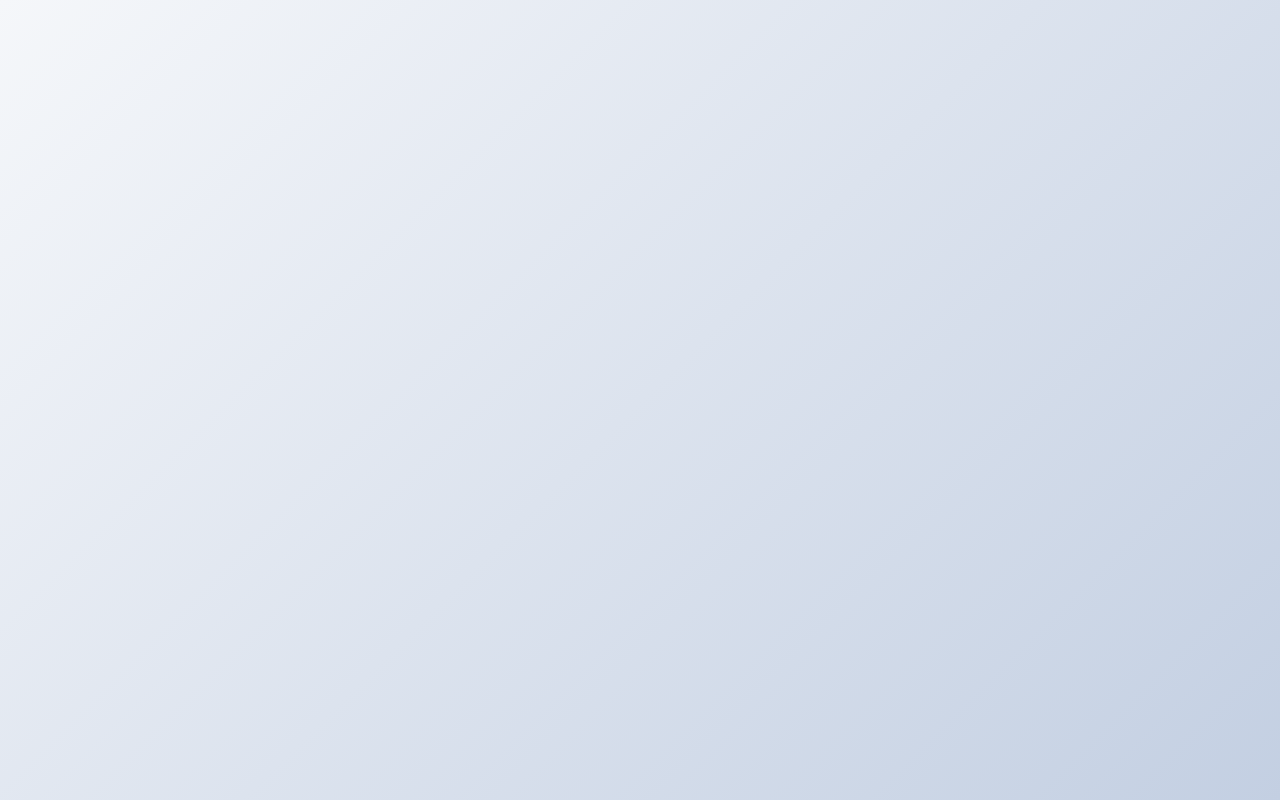
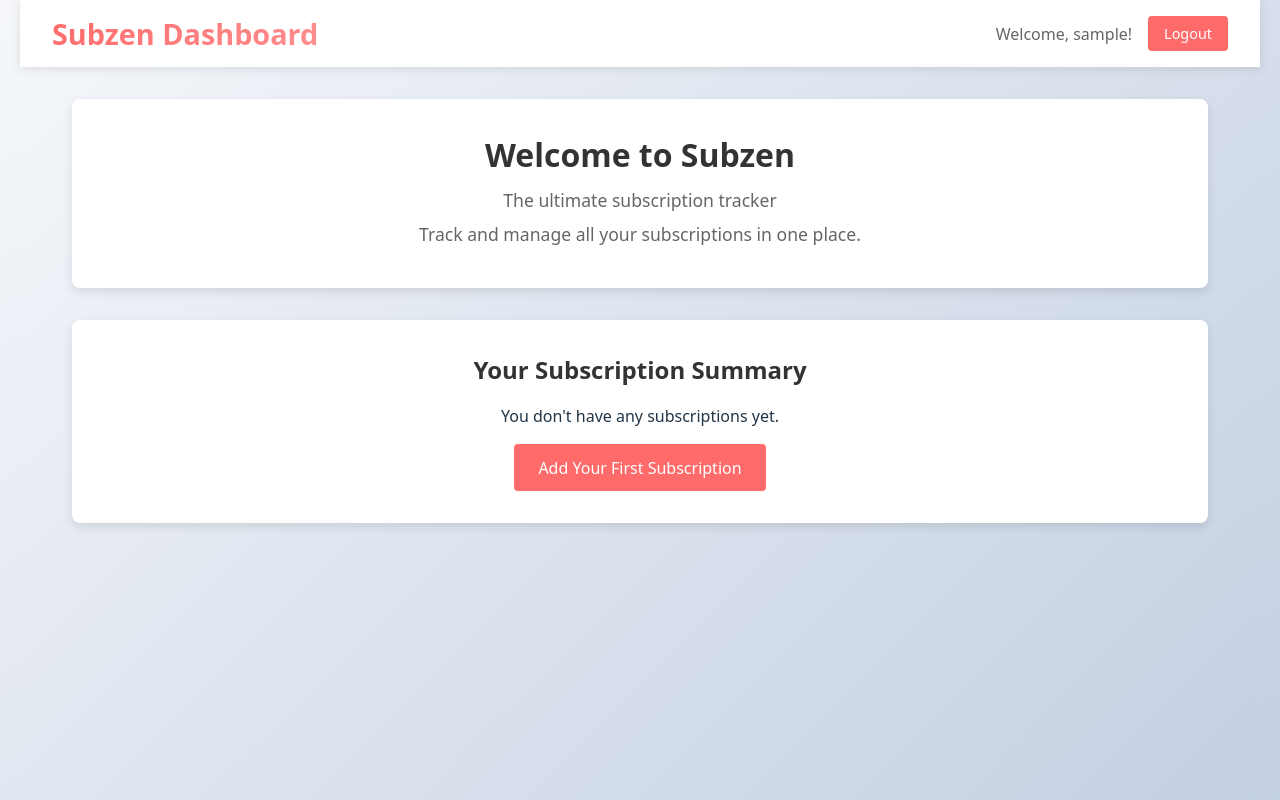
Before and after one commit to Megh-a-na/Subzen, a React (Vite) app: page /dashboard in a window 1280 px wide. Before the commit this address had no page. Built offline with nearby package versions, Linux system fonts and the light colour scheme; sample sign-in values are in the browser's storage.

Commit message:
login database and routing to main page

```diff
--- a/src/App.jsx
+++ b/src/App.jsx
@@ -2,6 +2,7 @@ import { BrowserRouter as Router, Routes, Route } from 'react-router-dom';
 import Home from './components/Home';
 import Login from './components/Login';
 import Signup from './components/Signup';
+import Dashboard from './components/Dashboard';
 import './App.css';
 
 function App() {
@@ -12,6 +13,7 @@ function App() {
           <Route path="/" element={<Home />} />
           <Route path="/login" element={<Login />} />
           <Route path="/signup" element={<Signup />} />
+          <Route path="/dashboard" element={<Dashboard />} />
         </Routes>
       </div>
     </Router>
--- /dev/null
+++ b/src/components/Dashboard.jsx
@@ -0,0 +1,67 @@
+import { useEffect, useState } from 'react';
+import { Link, useNavigate } from 'react-router-dom';
+import '../styles/Dashboard.css';
+
+function Dashboard() {
+  const navigate = useNavigate();
+  const [user, setUser] = useState(null);
+
+  useEffect(() => {
+    // Get user info from session storage
+    const userData = sessionStorage.getItem('user');
+    if (!userData) {
+      // If no user data, redirect to login
+      navigate('/login');
+      return;
+    }
+
+    try {
+      setUser(JSON.parse(userData));
+    } catch (error) {
+      console.error('Error parsing user data', error);
+      navigate('/login');
+    }
+  }, [navigate]);
+
+  const handleLogout = () => {
+    // Clear user data and redirect to login
+    sessionStorage.removeItem('user');
+    navigate('/');
+  };
+
+  if (!user) {
+    return <div className="loading">Loading...</div>;
+  }
+
+  return (
+    <div className="dashboard-container">
+      <header className="dashboard-header">
+        <h1>Subzen Dashboard</h1>
+        <div className="user-info">
+          <span>Welcome, {user.username}!</span>
+          <button className="logout-button" onClick={handleLogout}>
+            Logout
+          </button>
+        </div>
+      </header>
+
+      <main className="dashboard-content">
+        <div className="welcome-message">
+          <h2>Welcome to Subzen</h2>
+          <p>The ultimate subscription tracker</p>
+          <p>Track and manage all your subscriptions in one place.</p>
+        </div>
+
+        <div className="subscription-summary">
+          <h3>Your Subscription Summary</h3>
+          <p>You don't have any subscriptions yet.</p>
+          <button className="add-subscription-button">
+            Add Your First Subscription
+          </button>
+        </div>
+      </main>
+    </div>
+  );
+}
+
+export default Dashboard;
--- a/src/components/Login.jsx
+++ b/src/components/Login.jsx
@@ -1,8 +1,9 @@
-import { Link } from 'react-router-dom';
+import { Link, useNavigate } from 'react-router-dom';
 import { useState } from 'react';
 import '../styles/Auth.css';
 
 function Login() {
+  const navigate = useNavigate();
   const [formData, setFormData] = useState({
     username: '',
     password: ''
@@ -34,8 +35,11 @@ function Login() {
       const data = await response.json();
 
       if (response.ok) {
-        console.log('Login successful');
-        setError('');
+        // Store user info in session storage
+        sessionStorage.setItem('user', JSON.stringify(data.user));
+
+        // Redirect to dashboard
+        navigate('/dashboard');
       } else {
         setError(data.error || 'Login failed');
       }
--- a/src/components/Signup.jsx
+++ b/src/components/Signup.jsx
@@ -1,8 +1,9 @@
-import { Link } from 'react-router-dom';
+import { Link, useNavigate } from 'react-router-dom';
 import { useState } from 'react';
 import '../styles/Auth.css';
 
 function Signup() {
+  const navigate = useNavigate();
   const [formData, setFormData] = useState({
     username: '',
     email: '',
@@ -10,6 +11,7 @@ function Signup() {
     confirmPassword: ''
   });
   const [error, setError] = useState('');
+  const [success, setSuccess] = useState('');
   const [showPassword, setShowPassword] = useState(false);
   const [showConfirmPassword, setShowConfirmPassword] = useState(false);
 
@@ -19,7 +21,8 @@ function Signup() {
       ...prevState,
       [name]: value
     }));
-    setError(''); // Clear error when user types
+    setError('');
+    setSuccess('');
   };
 
   const handleSubmit = async (e) => {
@@ -37,13 +40,26 @@ function Signup() {
       const data = await response.json();
 
       if (response.ok) {
-        console.log('Data sent successfully');
+        setSuccess('Account created successfully! Redirecting to login...');
         setError('');
+        // Clear form
+        setFormData({
+          username: '',
+          email: '',
+          password: '',
+          confirmPassword: ''
+        });
+        // Redirect to login after 2 seconds
+        setTimeout(() => {
+          navigate('/login');
+        }, 2000);
       } else {
         setError(data.error || 'Failed to send data');
+        setSuccess('');
       }
     } catch (error) {
       setError('Error connecting to server');
+      setSuccess('');
     }
   };
 
@@ -53,6 +69,7 @@ function Signup() {
         <div className="auth-form-section">
           <h2>Sign Up</h2>
           {error && <div className="error-message">{error}</div>}
+          {success && <div className="success-message">{success}</div>}
           <form onSubmit={handleSubmit}>
             <div className="form-group">
               <label>USERNAME</label>
--- a/src/styles/Auth.css
+++ b/src/styles/Auth.css
@@ -173,6 +173,16 @@ html, body {
   text-align: center;
 }
 
+.success-message {
+  color: #2e7d32;
+  background-color: #e8f5e9;
+  padding: 10px;
+  border-radius: 5px;
+  margin-bottom: 15px;
+  font-size: 14px;
+  text-align: center;
+}
+
 .password-input-container {
   position: relative;
   width: 100%;
--- /dev/null
+++ b/src/styles/Dashboard.css
@@ -0,0 +1,115 @@
+.dashboard-container {
+  min-height: 100vh;
+  background: linear-gradient(135deg, #f5f7fa 0%, #c3cfe2 100%);
+}
+
+.dashboard-header {
+  display: flex;
+  justify-content: space-between;
+  align-items: center;
+  background-color: white;
+  box-shadow: 0 2px 10px rgba(0, 0, 0, 0.1);
+  padding: 1rem 2rem;
+}
+
+.dashboard-header h1 {
+  font-size: 1.8rem;
+  margin: 0;
+  color: #333;
+  background: linear-gradient(135deg, #ff6b6b 0%, #ff8e8e 100%);
+  -webkit-background-clip: text;
+  -webkit-text-fill-color: transparent;
+}
+
+.user-info {
+  display: flex;
+  align-items: center;
+  gap: 1rem;
+}
+
+.user-info span {
+  font-size: 1rem;
+  color: #666;
+}
+
+.logout-button {
+  background-color: #ff6b6b;
+  color: white;
+  border: none;
+  padding: 0.5rem 1rem;
+  border-radius: 4px;
+  cursor: pointer;
+  font-size: 0.9rem;
+  transition: background-color 0.3s;
+}
+
+.logout-button:hover {
+  background-color: #ff5252;
+}
+
+.dashboard-content {
+  max-width: 1200px;
+  margin: 2rem auto;
+  padding: 0 2rem;
+}
+
+.welcome-message {
+  background-color: white;
+  border-radius: 8px;
+  padding: 2rem;
+  margin-bottom: 2rem;
+  box-shadow: 0 4px 10px rgba(0, 0, 0, 0.1);
+  text-align: center;
+}
+
+.welcome-message h2 {
+  font-size: 2rem;
+  margin-bottom: 0.5rem;
+  color: #333;
+}
+
+.welcome-message p {
+  font-size: 1.1rem;
+  color: #666;
+  margin-bottom: 0.5rem;
+}
+
+.subscription-summary {
+  background-color: white;
+  border-radius: 8px;
+  padding: 2rem;
+  box-shadow: 0 4px 10px rgba(0, 0, 0, 0.1);
+  text-align: center;
+}
+
+.subscription-summary h3 {
+  font-size: 1.5rem;
+  margin-bottom: 1rem;
+  color: #333;
+}
+
+.add-subscription-button {
+  background-color: #ff6b6b;
+  color: white;
+  border: none;
+  padding: 0.8rem 1.5rem;
+  border-radius: 4px;
+  font-size: 1rem;
+  margin-top: 1rem;
+  cursor: pointer;
+  transition: background-color 0.3s, transform 0.2s;
+}
+
+.add-subscription-button:hover {
+  background-color: #ff5252;
+  transform: translateY(-2px);
+}
+
+.loading {
+  display: flex;
+  justify-content: center;
+  align-items: center;
+  height: 100vh;
+  font-size: 1.5rem;
+  color: #666;
+}
```
Also changed, not shown: 2 other files (tests, documents, lock files or other folders).
